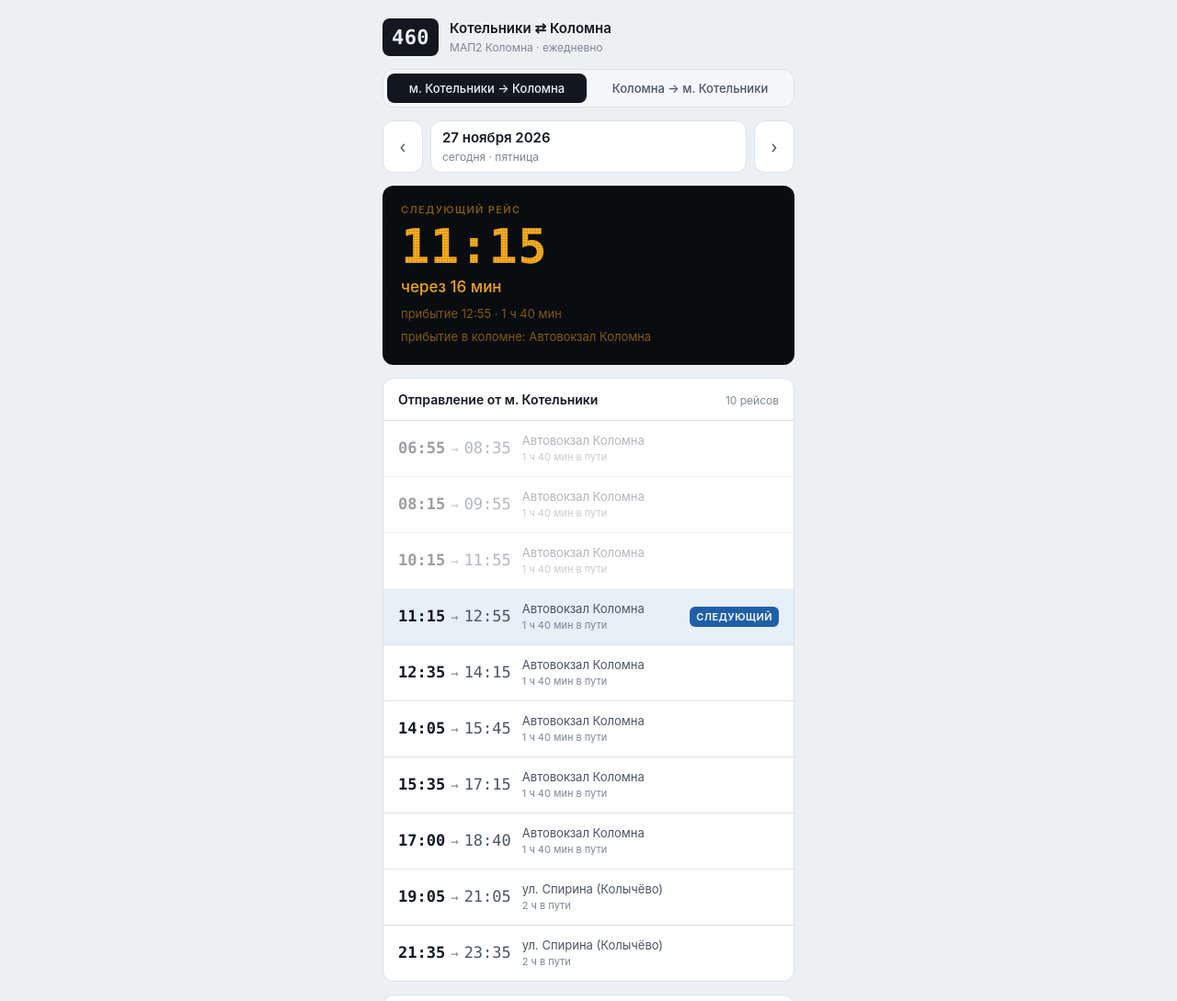
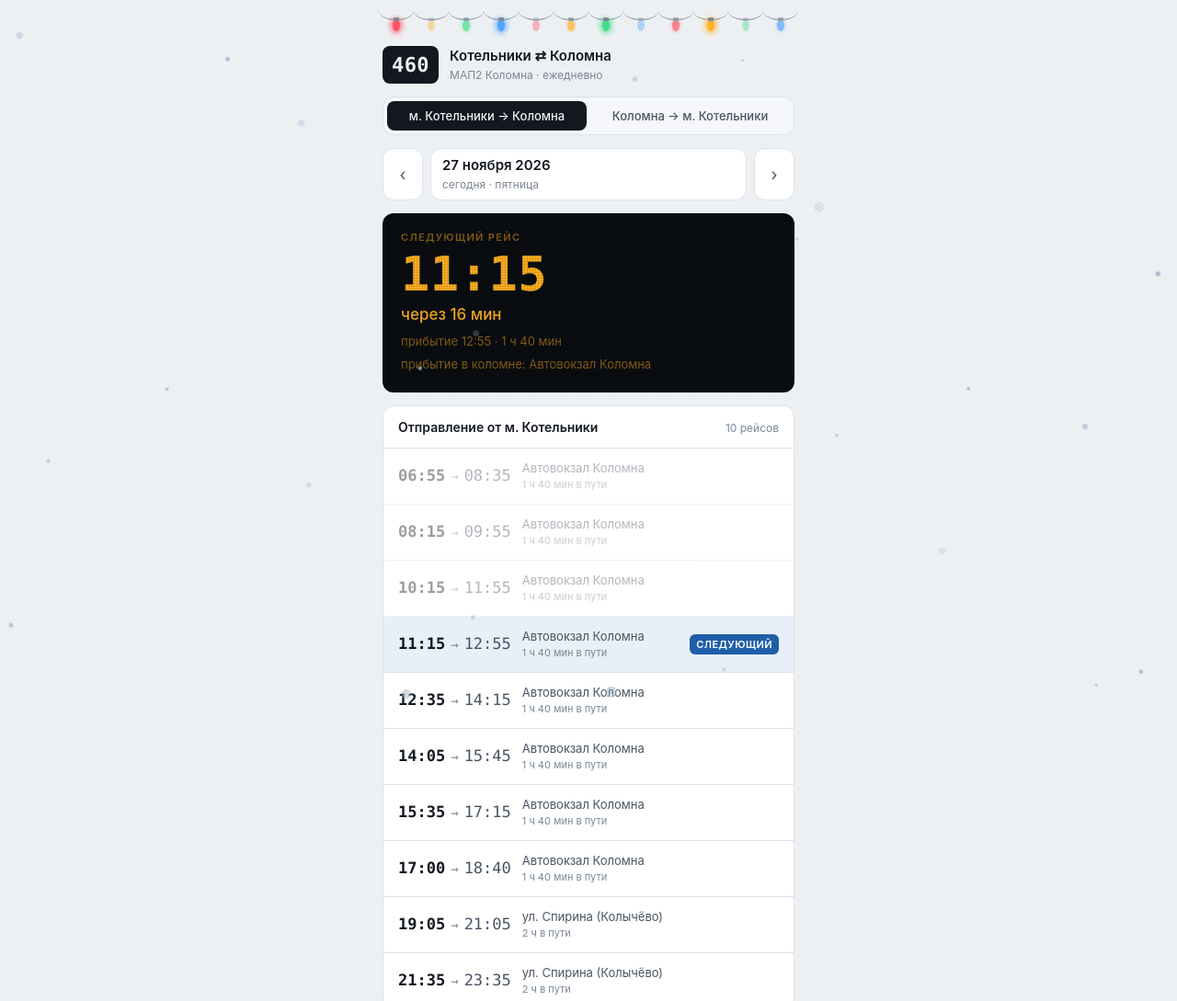
Before and after one commit to alexsonwe-bit/bus460, a plain HTML site: page index.html in a window 1280 px wide. Shown: the top 1089 px of the page at 92% size. Drawn offline with Linux system fonts and the light colour scheme.

Commit message:
Add files via upload

```diff
--- a/index.html
+++ b/index.html
@@ -37,6 +37,7 @@
     --tint: #E7EFF8;
     --good: #1E7A4C;
     --heart: #D9456E;
+    --snow: #9FB6CE;
     --blind-bg: #0A0D11;
     --blind-led: #FFB020;
     --blind-led-dim: #8A5F14;
@@ -57,6 +58,7 @@
       --tint: #1B2A3A;
       --good: #5DBE8C;
       --heart: #F07A9B;
+      --snow: #DCE6F1;
     }
   }
   :root[data-theme="dark"] {
@@ -72,6 +74,7 @@
     --tint: #1B2A3A;
     --good: #5DBE8C;
     --heart: #F07A9B;
+    --snow: #DCE6F1;
   }
   :root[data-theme="light"] {
     --paper: #EDF0F3;
@@ -86,6 +89,7 @@
     --tint: #E7EFF8;
     --good: #1E7A4C;
     --heart: #D9456E;
+    --snow: #9FB6CE;
   }
 
   body {
@@ -256,13 +260,93 @@
     22% { transform: scale(1); }
     32% { transform: scale(1.14); }
   }
+  .snow {
+    position: fixed; inset: 0; z-index: 5;
+    pointer-events: none; overflow: hidden;
+  }
+  .flake {
+    position: absolute; top: 0; left: var(--x);
+    color: var(--snow); font-size: var(--s); line-height: 1;
+    opacity: var(--o);
+    transform: translate3d(0, -2rem, 0);
+    animation: snowfall var(--d) linear var(--delay) infinite;
+    will-change: transform;
+  }
+  @keyframes snowfall {
+    from { transform: translate3d(0, -2rem, 0) rotate(0deg); }
+    to { transform: translate3d(var(--drift), 105vh, 0) rotate(var(--r)); }
+  }
+  @media (prefers-reduced-motion: reduce) {
+    .snow { display: none; }
+  }
+
+  .garland { display: flex; height: 1.75rem; margin: -0.25rem -0.25rem -0.5rem; }
+  .g-slot {
+    flex: 1 1 0; position: relative; height: 0.625rem;
+    border-bottom: 1.5px solid var(--ink-3);
+    border-radius: 0 0 50% 50% / 0 0 100% 100%;
+  }
+  .g-bulb {
+    position: absolute; left: 50%; top: 100%;
+    width: 0.5rem; height: 0.75rem; margin-left: -0.25rem; margin-top: 1px;
+    border-radius: 50% 50% 50% 50% / 40% 40% 60% 60%;
+    background: var(--c);
+    box-shadow: 0 0 6px 1px var(--c);
+  }
+  .g-bulb::before {
+    content: ""; position: absolute; top: -3px; left: 1px; right: 1px; height: 4px;
+    background: var(--ink-3); border-radius: 1px;
+  }
+  .g-slot:nth-child(4n+1) .g-bulb { --c: #FF4D5E; }
+  .g-slot:nth-child(4n+2) .g-bulb { --c: #FFB020; }
+  .g-slot:nth-child(4n+3) .g-bulb { --c: #3DDC84; }
+  .g-slot:nth-child(4n+4) .g-bulb { --c: #4DA3FF; }
+  @media (prefers-reduced-motion: no-preference) {
+    .g-bulb { animation: twinkle 2.4s ease-in-out infinite; }
+    .g-slot:nth-child(3n+2) .g-bulb { animation-delay: -0.8s; }
+    .g-slot:nth-child(3n+3) .g-bulb { animation-delay: -1.6s; }
+  }
+  @keyframes twinkle {
+    0%, 100% { opacity: 1; box-shadow: 0 0 7px 2px var(--c); }
+    50% { opacity: 0.35; box-shadow: 0 0 0 0 transparent; }
+  }
   [hidden] { display: none !important; }
   @media (prefers-reduced-motion: no-preference) {
     .trip.is-next .trip-tag { transition: background 0.2s ease; }
   }
 </style>
 
+<div class="snow" id="snow" aria-hidden="true"></div>
+<script>
+(function () {
+  "use strict";
+  var layer = document.getElementById("snow");
+  if (!layer || (window.matchMedia && window.matchMedia("(prefers-reduced-motion: reduce)").matches)) return;
+  var glyphs = ["❅", "❆", "•", "•"];
+  function rnd(a, b) { return a + Math.random() * (b - a); }
+  for (var i = 0; i < 26; i++) {
+    var f = document.createElement("span");
+    var dur = rnd(9, 18);
+    f.className = "flake";
+    f.textContent = glyphs[Math.floor(Math.random() * glyphs.length)];
+    f.style.setProperty("--x", rnd(0, 100).toFixed(1) + "%");
+    f.style.setProperty("--s", rnd(0.45, 1.05).toFixed(2) + "rem");
+    f.style.setProperty("--o", rnd(0.45, 0.9).toFixed(2));
+    f.style.setProperty("--d", dur.toFixed(1) + "s");
+    f.style.setProperty("--delay", (-rnd(0, dur)).toFixed(1) + "s");
+    f.style.setProperty("--drift", rnd(-3, 3).toFixed(1) + "rem");
+    f.style.setProperty("--r", Math.round(rnd(-180, 180)) + "deg");
+    layer.appendChild(f);
+  }
+})();
+</script>
+
 <div class="shell">
+  <div class="garland" aria-hidden="true">
+    <span class="g-slot"><i class="g-bulb"></i></span><span class="g-slot"><i class="g-bulb"></i></span><span class="g-slot"><i class="g-bulb"></i></span><span class="g-slot"><i class="g-bulb"></i></span>
+    <span class="g-slot"><i class="g-bulb"></i></span><span class="g-slot"><i class="g-bulb"></i></span><span class="g-slot"><i class="g-bulb"></i></span><span class="g-slot"><i class="g-bulb"></i></span>
+    <span class="g-slot"><i class="g-bulb"></i></span><span class="g-slot"><i class="g-bulb"></i></span><span class="g-slot"><i class="g-bulb"></i></span><span class="g-slot"><i class="g-bulb"></i></span>
+  </div>
   <header class="masthead">
     <span class="route-badge mono">460</span>
     <span class="masthead-text">
--- a/sw.js
+++ b/sw.js
@@ -1,4 +1,4 @@
-var CACHE = "bus460-v4";
+var CACHE = "bus460-v5";
 var ASSETS = [
   "./",
   "./index.html",
```
